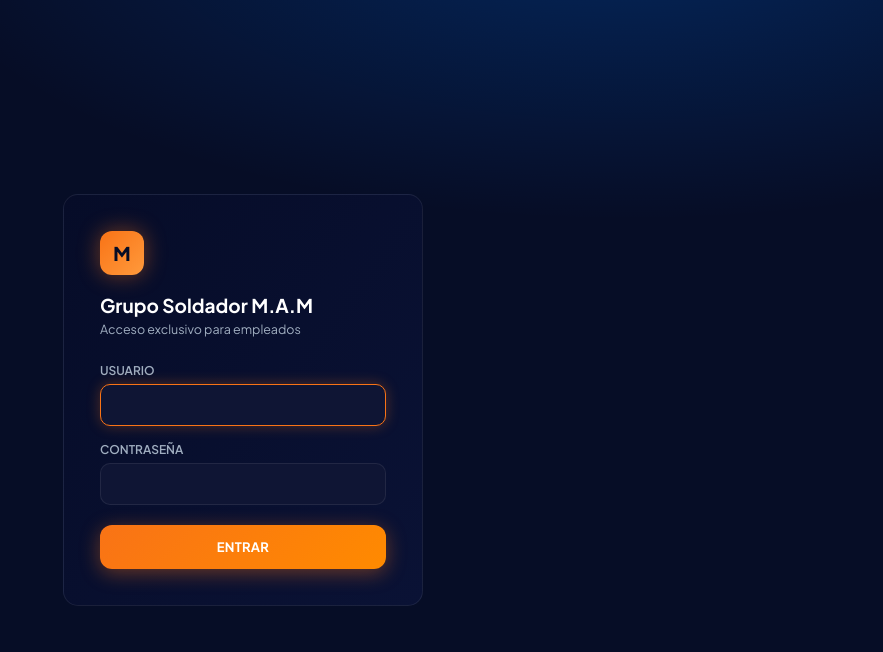
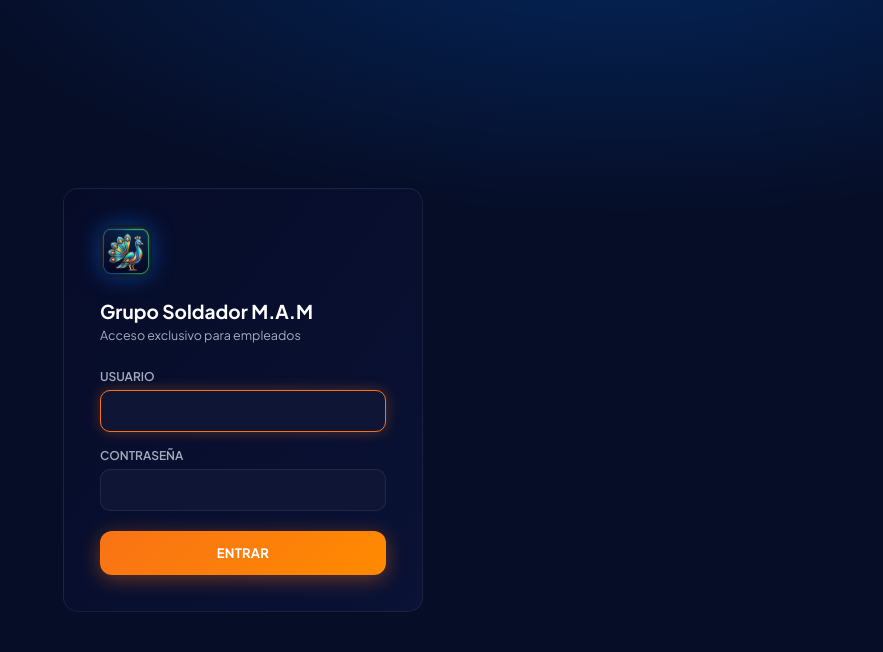
Before and after one commit to alu222410833-pixel/grupo-soldador, a Django app: page /accounts/login/ in a window 1280 px wide. Shown: the top 652 px of the page, without its empty margins (397-1280 px from the left). Run offline with Django 5.2, Linux system fonts and the light colour scheme.

Commit message:
Logo del pavo real en sidebar, login y favicon (reemplaza la M)
Co-Authored-By: Devin AI <158243242+devin-ai-integration[bot]@users.noreply.github.com>

```diff
--- a/templates/registration/login.html
+++ b/templates/registration/login.html
@@ -1,9 +1,10 @@
-<!DOCTYPE html>
+{% load static %}<!DOCTYPE html>
 <html lang="es">
 <head>
 <meta charset="UTF-8">
 <meta name="viewport" content="width=device-width, initial-scale=1.0">
 <title>Acceso — Grupo Soldador M.A.M</title>
+<link rel="icon" type="image/jpeg" href="{% static 'taller/img/logo.jpg' %}">
 <link href="https://fonts.googleapis.com/css2?family=Plus+Jakarta+Sans:wght@400;500;600;700;800&display=swap" rel="stylesheet">
 <style>
   * { margin: 0; padding: 0; box-sizing: border-box; }
@@ -24,11 +25,9 @@
     border-radius: 15px;
   }
   .mark {
-    width: 44px; height: 44px; border-radius: 12px;
-    background: linear-gradient(135deg, #F97316, #FF9A3C);
-    display: flex; align-items: center; justify-content: center;
-    font-weight: 800; font-size: 19px; color: #060D26;
-    box-shadow: 0 0 22px rgba(249,115,22,.45);
+    width: 52px; height: 52px; border-radius: 14px;
+    object-fit: cover;
+    box-shadow: 0 0 22px rgba(0,117,255,.45);
     margin-bottom: 18px;
   }
   h1 { font-size: 19px; margin-bottom: 4px; }
@@ -54,7 +53,7 @@
 </head>
 <body>
 <div class="box">
-  <div class="mark">M</div>
+  <img class="mark" src="{% static 'taller/img/logo.jpg' %}" alt="Grupo Soldador">
   <h1>Grupo Soldador M.A.M</h1>
   <div class="sub">Acceso exclusivo para empleados</div>
   {% if form.errors %}<div class="error">Usuario o contraseña incorrectos.</div>{% endif %}
```
Also changed, not shown: templates/base.html (+6 -7 lines), taller/static/taller/img/logo.jpg (added).
